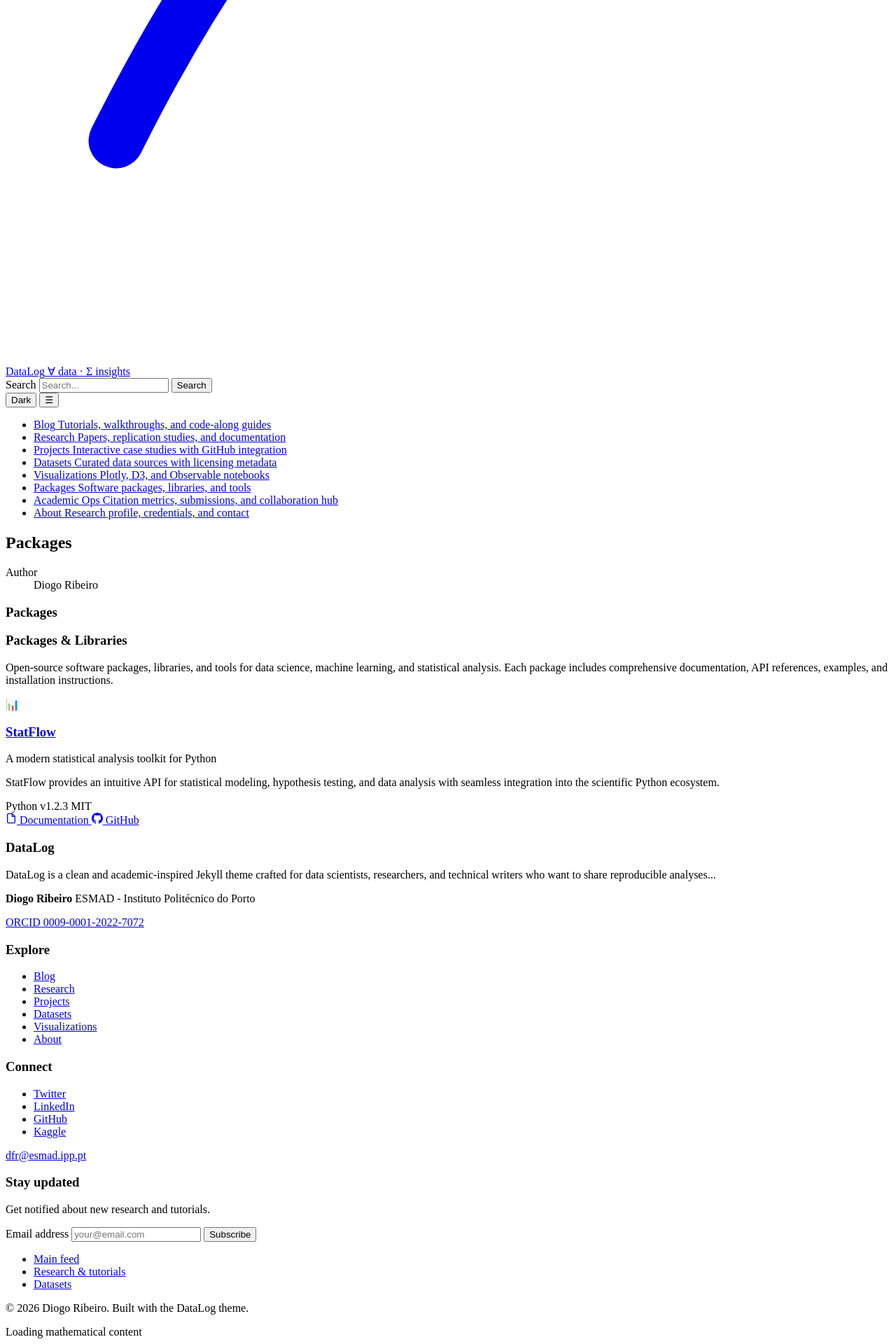
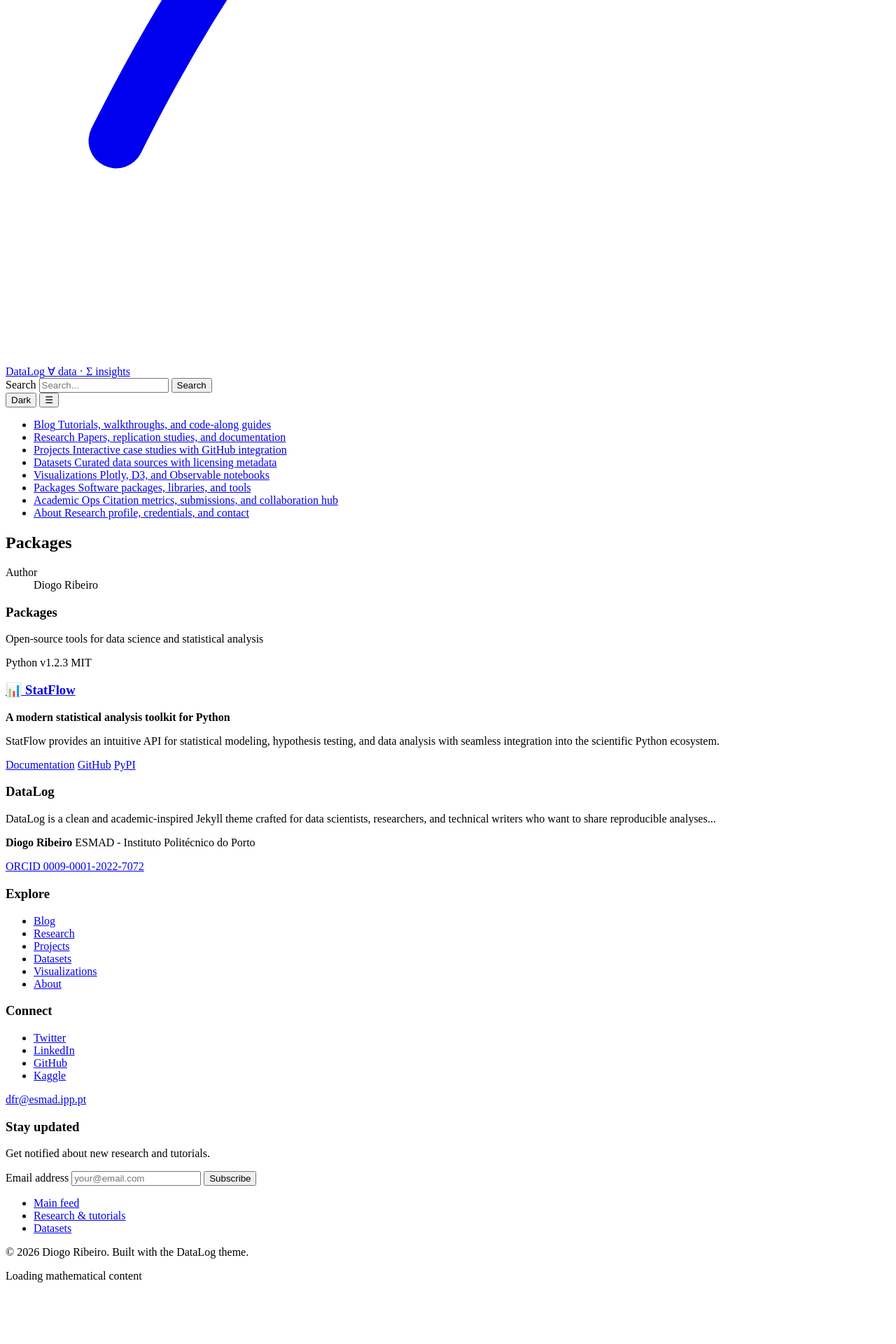
Before and after one commit to DiogoRibeiro7/analytics-blog-jekyll, a Jekyll site: the page built from _pages/packages.md, in a window 1280 px wide. Shown: the part 809-2729 px from the top of the page at 70% size. Built offline with Jekyll 4.4.1, drawn with Linux system fonts in a browser that asks for light colours; nearby versions of some CDN libraries; a script that is not in the unit is left out; after the commit the page ends 2649 px from its top, so only the background shows below that.

Commit message:
feat: redesign packages page with theme-consistent card grid
Replaces inline CSS and custom classes with reusable card grid,
badges, and project-links components matching the rest of the site.

```diff
--- a/_pages/packages.md
+++ b/_pages/packages.md
@@ -2,248 +2,40 @@
 layout: page
 title: Packages
 permalink: /packages/
-description: Software packages, libraries, and tools for data science and research
+subtitle: Open-source tools for data science and statistical analysis
 ---
 
-<div class="packages-index">
-  <div class="packages-index__header">
-    <h1>Packages & Libraries</h1>
-    <p class="packages-index__intro">
-      Open-source software packages, libraries, and tools for data science, machine learning, and statistical analysis.
-      Each package includes comprehensive documentation, API references, examples, and installation instructions.
+{% if site.packages.size > 0 %}
+
+<div class="card-grid">
+{% for package in site.packages %}
+  <article class="card project-card">
+    <p class="card-meta">
+      {% if package.language %}<span class="post-meta__badge">{{ package.language }}</span>{% endif %}
+      {% if package.version %}<span class="post-meta__badge">v{{ package.version }}</span>{% endif %}
+      {% if package.license %}<span>{{ package.license }}</span>{% endif %}
     </p>
-  </div>
-
-  <div class="packages-grid">
-    {% for package in site.packages %}
-      <article class="package-card">
-        <div class="package-card__header">
-          {% if package.icon %}
-            <span class="package-card__icon">{{ package.icon }}</span>
-          {% endif %}
-          <h3 class="package-card__title">
-            <a href="{{ package.url | relative_url }}">{{ package.title }}</a>
-          </h3>
-        </div>
-
-        {% if package.tagline %}
-          <p class="package-card__tagline">{{ package.tagline }}</p>
-        {% endif %}
-
-        {% if package.description %}
-          <p class="package-card__description">{{ package.description }}</p>
-        {% endif %}
-
-        <div class="package-card__meta">
-          {% if package.language %}
-            <span class="package-card__badge package-card__badge--language">
-              {{ package.language }}
-            </span>
-          {% endif %}
-
-          {% if package.version %}
-            <span class="package-card__badge package-card__badge--version">
-              v{{ package.version }}
-            </span>
-          {% endif %}
-
-          {% if package.license %}
-            <span class="package-card__badge package-card__badge--license">
-              {{ package.license }}
-            </span>
-          {% endif %}
-        </div>
-
-        <div class="package-card__links">
-          <a href="{{ package.url | relative_url }}" class="package-card__link">
-            <svg xmlns="http://www.w3.org/2000/svg" width="16" height="16" viewBox="0 0 24 24" fill="none" stroke="currentColor" stroke-width="2">
-              <path d="M14 2H6a2 2 0 0 0-2 2v16a2 2 0 0 0 2 2h12a2 2 0 0 0 2-2V8z"></path>
-              <polyline points="14 2 14 8 20 8"></polyline>
-            </svg>
-            Documentation
-          </a>
-
-          {% if package.github_url %}
-            <a href="{{ package.github_url }}" class="package-card__link" target="_blank" rel="noopener">
-              <svg xmlns="http://www.w3.org/2000/svg" width="16" height="16" viewBox="0 0 24 24" fill="currentColor">
-                <path d="M12 0c-6.626 0-12 5.373-12 12 0 5.302 3.438 9.8 8.207 11.387.599.111.793-.261.793-.577v-2.234c-3.338.726-4.033-1.416-4.033-1.416-.546-1.387-1.333-1.756-1.333-1.756-1.089-.745.083-.729.083-.729 1.205.084 1.839 1.237 1.839 1.237 1.07 1.834 2.807 1.304 3.492.997.107-.775.418-1.305.762-1.604-2.665-.305-5.467-1.334-5.467-5.931 0-1.311.469-2.381 1.236-3.221-.124-.303-.535-1.524.117-3.176 0 0 1.008-.322 3.301 1.23.957-.266 1.983-.399 3.003-.404 1.02.005 2.047.138 3.006.404 2.291-1.552 3.297-1.23 3.297-1.23.653 1.653.242 2.874.118 3.176.77.84 1.235 1.911 1.235 3.221 0 4.609-2.807 5.624-5.479 5.921.43.372.823 1.102.823 2.222v3.293c0 .319.192.694.801.576 4.765-1.589 8.199-6.086 8.199-11.386 0-6.627-5.373-12-12-12z"/>
-              </svg>
-              GitHub
-            </a>
-          {% endif %}
-        </div>
-      </article>
-    {% endfor %}
-
-    {% if site.packages.size == 0 %}
-      <div class="packages-empty">
-        <svg xmlns="http://www.w3.org/2000/svg" width="64" height="64" viewBox="0 0 24 24" fill="none" stroke="currentColor" stroke-width="1.5">
-          <path d="M21 16V8a2 2 0 0 0-1-1.73l-7-4a2 2 0 0 0-2 0l-7 4A2 2 0 0 0 3 8v8a2 2 0 0 0 1 1.73l7 4a2 2 0 0 0 2 0l7-4A2 2 0 0 0 21 16z"></path>
-        </svg>
-        <h3>No packages yet</h3>
-        <p>Package documentation will appear here.</p>
-      </div>
-    {% endif %}
-  </div>
+    <h3><a href="{{ package.url | relative_url }}">{% if package.icon %}{{ package.icon }} {% endif %}{{ package.title }}</a></h3>
+    {% if package.tagline %}<p><strong>{{ package.tagline }}</strong></p>{% endif %}
+    {% if package.description %}<p>{{ package.description }}</p>{% endif %}
+    <div class="project-links">
+      <a class="btn btn-primary" href="{{ package.url | relative_url }}">Documentation</a>
+      {% if package.github_url %}
+        <a class="btn btn-secondary" href="{{ package.github_url }}" target="_blank" rel="noopener">GitHub</a>
+      {% endif %}
+      {% if package.pypi_url %}
+        <a class="btn btn-secondary" href="{{ package.pypi_url }}" target="_blank" rel="noopener">PyPI</a>
+      {% endif %}
+    </div>
+  </article>
+{% endfor %}
 </div>
 
-<style>
-.packages-index {
-  max-width: 1200px;
-  margin: 0 auto;
-  padding: 2rem 1rem;
-}
+{% else %}
 
-.packages-index__header {
-  text-align: center;
-  margin-bottom: 3rem;
-}
+<div class="packages-empty">
+  <h3>No packages yet</h3>
+  <p>Package documentation will appear here once packages are added to the <code>_packages</code> collection.</p>
+</div>
 
-.packages-index__intro {
-  max-width: 800px;
-  margin: 1rem auto 0;
-  font-size: 1.125rem;
-  line-height: 1.6;
-  color: #6c757d;
-}
-
-.packages-grid {
-  display: grid;
-  grid-template-columns: repeat(auto-fill, minmax(350px, 1fr));
-  gap: 2rem;
-  margin-top: 2rem;
-}
-
-.package-card {
-  display: flex;
-  flex-direction: column;
-  padding: 1.5rem;
-  background: white;
-  border: 1px solid #e1e4e5;
-  border-radius: 8px;
-  transition: all 0.2s ease;
-}
-
-.package-card:hover {
-  box-shadow: 0 4px 12px rgba(0, 0, 0, 0.1);
-  border-color: #2980b9;
-}
-
-.package-card__header {
-  display: flex;
-  align-items: center;
-  gap: 0.75rem;
-  margin-bottom: 0.75rem;
-}
-
-.package-card__icon {
-  font-size: 2rem;
-}
-
-.package-card__title {
-  margin: 0;
-  font-size: 1.5rem;
-
-  a {
-    color: #2980b9;
-    text-decoration: none;
-
-    &:hover {
-      text-decoration: underline;
-    }
-  }
-}
-
-.package-card__tagline {
-  margin: 0 0 1rem;
-  font-size: 1rem;
-  font-weight: 500;
-  color: #495057;
-}
-
-.package-card__description {
-  margin: 0 0 1rem;
-  color: #6c757d;
-  line-height: 1.6;
-  flex: 1;
-}
-
-.package-card__meta {
-  display: flex;
-  gap: 0.5rem;
-  flex-wrap: wrap;
-  margin-bottom: 1rem;
-}
-
-.package-card__badge {
-  display: inline-block;
-  padding: 0.25rem 0.625rem;
-  border-radius: 4px;
-  font-size: 0.8125rem;
-  font-weight: 500;
-
-  &--language {
-    background: #e7f2fa;
-    color: #2980b9;
-  }
-
-  &--version {
-    background: #dbf5e8;
-    color: #27ae60;
-  }
-
-  &--license {
-    background: #f8f9fa;
-    color: #6c757d;
-  }
-}
-
-.package-card__links {
-  display: flex;
-  gap: 1rem;
-  margin-top: auto;
-  padding-top: 1rem;
-  border-top: 1px solid #e1e4e5;
-}
-
-.package-card__link {
-  display: inline-flex;
-  align-items: center;
-  gap: 0.375rem;
-  color: #2980b9;
-  text-decoration: none;
-  font-weight: 500;
-  font-size: 0.9375rem;
-
-  &:hover {
-    text-decoration: underline;
-  }
-}
-
-.packages-empty {
-  grid-column: 1 / -1;
-  text-align: center;
-  padding: 4rem 2rem;
-  color: #6c757d;
-
-  svg {
-    margin-bottom: 1rem;
-    color: #adb5bd;
-  }
-
-  h3 {
-    margin: 0 0 0.5rem;
-    color: #495057;
-  }
-
-  p {
-    margin: 0;
-  }
-}
-
-@media (max-width: 768px) {
-  .packages-grid {
-    grid-template-columns: 1fr;
-  }
-}
-</style>
+{% endif %}
```
